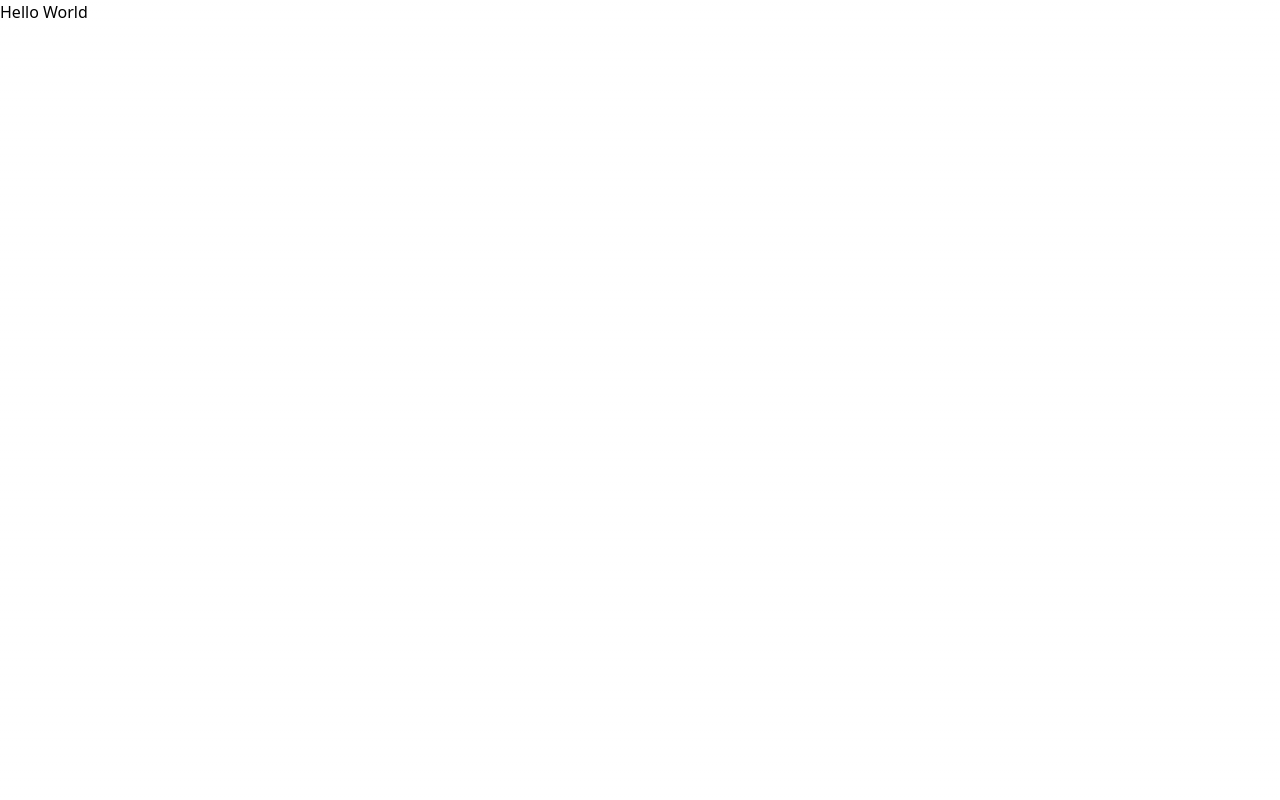
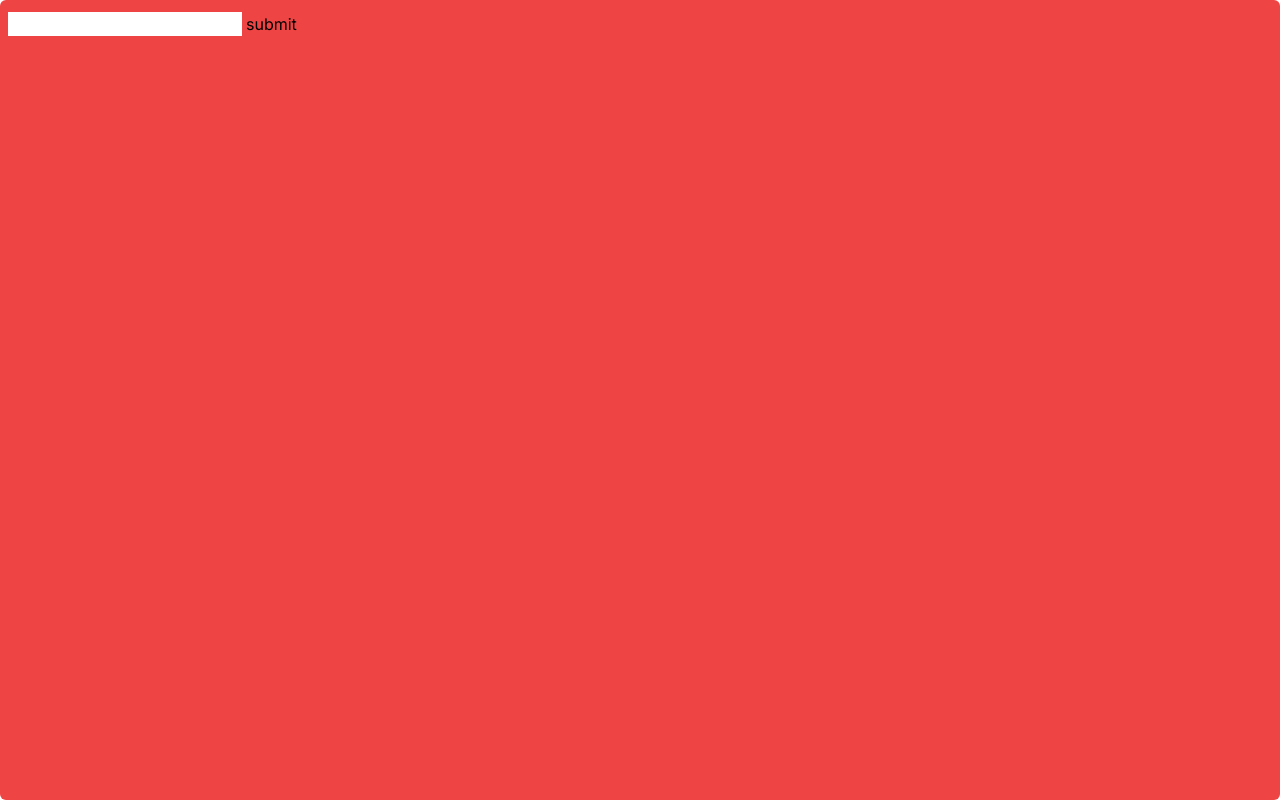
Before and after one commit to akshithio/ingest, a Next.js app: page /overlay in a window 1280 px wide. Built offline with nearby package versions, Linux system fonts and the light colour scheme.

Commit message:
fix transparency UI issues + make very bad UI

```diff
--- a/src/app/overlay/page.tsx
+++ b/src/app/overlay/page.tsx
@@ -2,15 +2,12 @@
 
 export default function Page() {
   return (
-    <body
-      className="flex justify-center items-center"
-      style={{ backgroundColor: "transparent" }}
-    >
-      <div
-        className="h-full w-full"
-        style={{ backgroundColor: "transparent" }}
-      >
-        <h1>Hello World</h1>
+    <body style={{ backgroundColor: "transparent" }}>
+      <div className="h-screen w-screen bg-red-500 rounded-md px-[8px] py-[12px]">
+        <form action="">
+          <input type="text" className="focus:outline-none text-black" />
+          <button className="ml-[4px]">submit</button>
+        </form>
       </div>
     </body>
   );
--- a/src/app/page.tsx
+++ b/src/app/page.tsx
@@ -20,10 +20,13 @@ export default function Home() {
   }, []);
 
   return (
-    <main className="bg-black flex justify-center items-center h-screen">
+    <main className="bg-black flex flex-col justify-center items-center h-screen">
       <h1 className="text-white">
-        Press CommandOrControl+Shift+C or Ctrl+Alt+F12 to toggle the search bar.
+        Choose file location for where I need to store these things
       </h1>
+      <button className="mt-[12px] border-white border-solid border-[1px] px-[12px] py-[1px]">
+        Hello
+      </button>
     </main>
   );
 }
```
